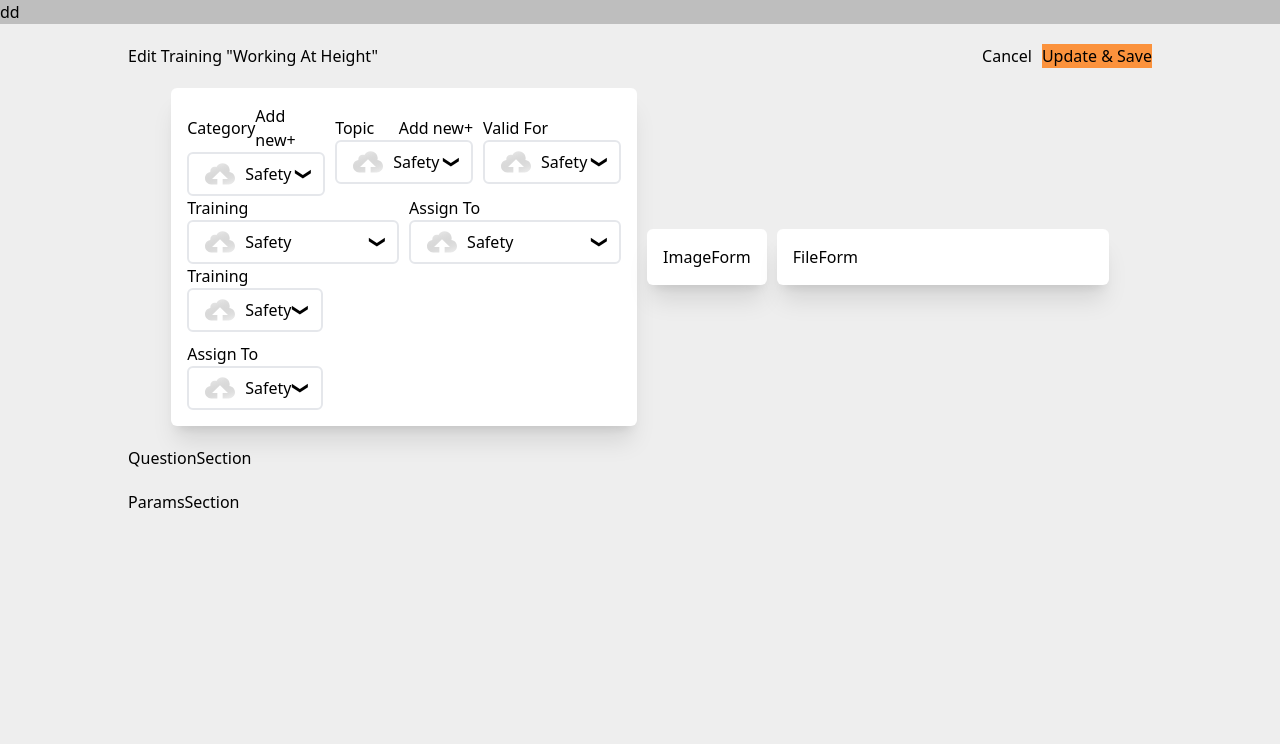
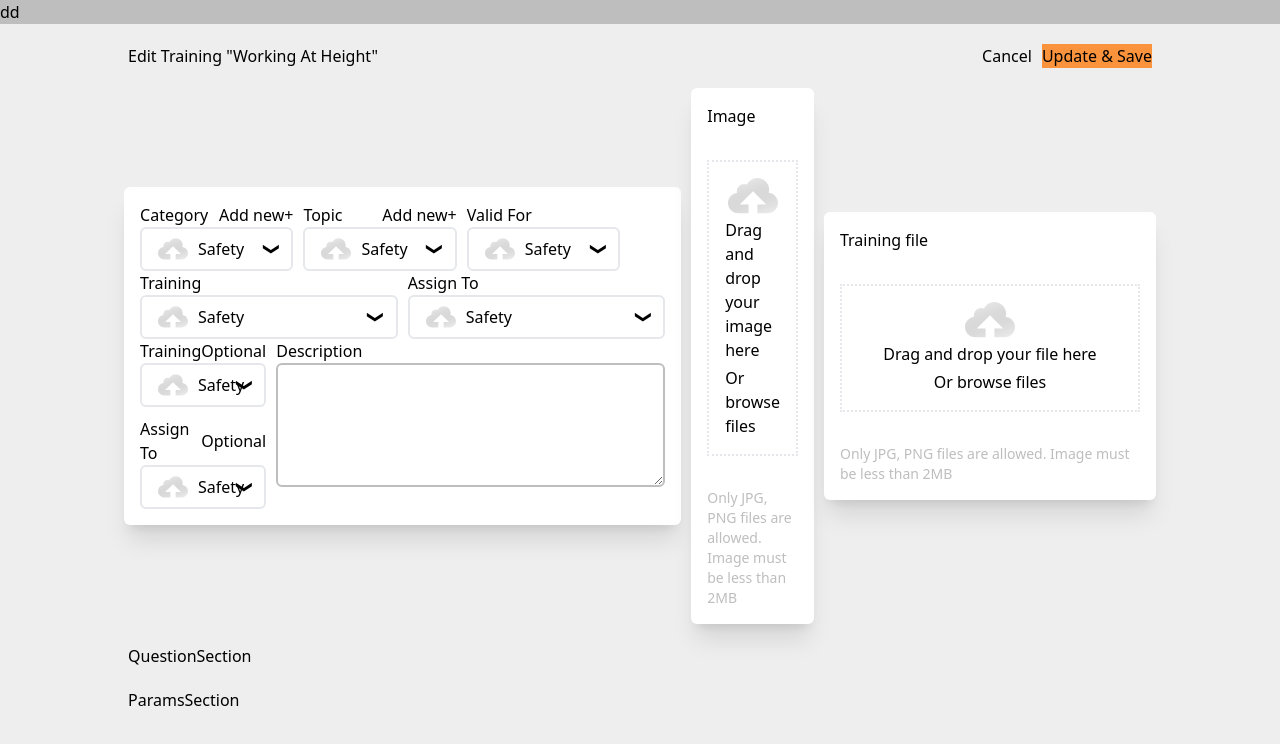
Before and after one commit to houdamzari/newelec-local, a React (Vite) app: page / in a window 1280 px wide. Shown: the top 744 px of the page. Built offline with nearby package versions, Linux system fonts and the light colour scheme.

Commit message:
new stuff

```diff
--- /dev/null
+++ b/src/assets/index.js
@@ -0,0 +1 @@
+export { default as upload } from "./upload-icon.svg";
--- a/src/components/Card/Card.jsx
+++ b/src/components/Card/Card.jsx
@@ -2,7 +2,7 @@ import React from "react";
 
 function Card({ children }) {
   return (
-    <div className="w-fit h-full bg-white p-4 rounded-md shadow-xl">
+    <div className="w-full h-full bg-white p-4 rounded-md shadow-xl">
       {children}
     </div>
   );
--- a/src/components/Dropdown/Dropdown.jsx
+++ b/src/components/Dropdown/Dropdown.jsx
@@ -1,9 +1,16 @@
-import { useState } from "react";
+import { useState, useCallback } from "react";
 import Flex from "../Flex/Flex";
 
 function Dropdown({ label, addNewAvailable, optional, dropdownOptions }) {
   const [optionSelected, setOptionSelected] = useState(dropdownOptions[0]);
   const [open, setOpen] = useState(false);
+  const handleSelectOption = useCallback(
+    (i) => {
+      setOptionSelected(dropdownOptions[i]);
+      setOpen(false);
+    },
+    [optionSelected]
+  );
   return (
     <div className="w-full">
       <Flex
@@ -33,11 +40,11 @@ function Dropdown({ label, addNewAvailable, optional, dropdownOptions }) {
         </div>
 
         {open && (
-          <div className="absolute top-[40px] w-full bg-white left-0">
+          <div className="absolute top-[40px] w-full bg-white left-0 z-[9999]">
             {dropdownOptions.map((option, i) => (
               <div
                 key={option.option}
-                onClick={() => setOptionSelected(dropdownOptions[i])}
+                onClick={() => handleSelectOption(i)}
                 className="flex flex-row justify-between border-2 cursor-pointer rounded-md px-4 py-2"
               >
                 <Flex flexDirection="flex-row" gap="gap-[10px]">
--- a/src/components/EditSection/FileForm/FileForm.jsx
+++ b/src/components/EditSection/FileForm/FileForm.jsx
@@ -1,7 +1,16 @@
 import React from "react";
+import FileInput from "../../FileInput/FileInput";
 
 function FileForm() {
-  return <div className="w-[300px]">FileForm</div>;
+  return (
+    <div className="w-[300px]">
+      <p>Training file</p>
+      <FileInput />
+      <p className="mt-8 text-sm text-grey">
+        Only JPG, PNG files are allowed. Image must be less than 2MB
+      </p>
+    </div>
+  );
 }
 
 export default FileForm;
--- a/src/components/EditSection/Form/Form.jsx
+++ b/src/components/EditSection/Form/Form.jsx
@@ -10,7 +10,7 @@ function Form() {
   return (
     <div>
       <Flex
-        className="w-full"
+        className="w-[30rem]"
         flexDirection={"flex-row"}
         justifyContent={"justify-start"}
         alignItems={"items-center"}
@@ -32,18 +32,27 @@ function Form() {
       <Flex
         flexDirection={"flex-row"}
         justifyContent={"justify-start"}
-        alignItems={"items-center"}
+        alignItems={"items-start"}
         gap={"gap-[10px]"}
       >
         <Flex
           flexDirection={"flex-col"}
-          justifyContent={"justify-start"}
+          justifyContent={"justify-center"}
           alignItems={"items-center"}
           gap={"gap-[10px]"}
         >
-          <Dropdown label="Training" dropdownOptions={category} />
-          <Dropdown label="Assign To" dropdownOptions={category} />
+          <Dropdown label="Training" optional dropdownOptions={category} />
+          <Dropdown label="Assign To" optional dropdownOptions={category} />
         </Flex>
+        <div>
+          <p>Description</p>
+          <textarea
+            name="description"
+            className="border-2 border-grey rounded-md"
+            cols="40"
+            rows="5"
+          ></textarea>
+        </div>
       </Flex>
     </div>
   );
--- a/src/components/EditSection/ImageForm/ImageForm.jsx
+++ b/src/components/EditSection/ImageForm/ImageForm.jsx
@@ -1,7 +1,15 @@
 import React from "react";
-
+import FileInput from "../../FileInput/FileInput";
 function ImageForm() {
-  return <div>ImageForm</div>;
+  return (
+    <div>
+      <p>Image</p>
+      <FileInput imageInput />
+      <p className="mt-8 text-sm text-grey">
+        Only JPG, PNG files are allowed. Image must be less than 2MB
+      </p>
+    </div>
+  );
 }
 
 export default ImageForm;
--- /dev/null
+++ b/src/components/FileInput/FileInput.jsx
@@ -0,0 +1,48 @@
+import React, { useState } from "react";
+import { upload } from "../../assets";
+import Flex from "../Flex/Flex";
+function FileInput({ imageInput }) {
+  const [file, setFile] = useState(null);
+  const acceptance = imageInput ? "image/*" : ".pdf,.mp4,.mov,.ppt,.pptx,.key";
+
+  return (
+    <>
+      <div className="relative border-2 p-4 mt-8 border-dotted w-full flex flex-col gap-1 justify-center items-center">
+        <input
+          accept={acceptance}
+          type="file"
+          onChange={(e) => {
+            setFile(e.target.files[0]);
+          }}
+          className="absolute cursor-pointer appearance-none opacity-0  w-full h-full top-0 left-0"
+        />
+        <img src={upload} alt="img-upload" className="w-[50px] " />
+        <p>Drag and drop your {imageInput ? "image" : "file"} here</p>
+        <p>Or browse files</p>
+      </div>
+      {file && (
+        <Flex
+          className="bg-green-500 mt-4 p-2 rounded-md"
+          flexDirection={"flex-row"}
+          alignItems={"items-center"}
+          justifyContent={"justify-between"}
+        >
+          <div>
+            <p className="text-sm text-white">Completed</p>
+            <p className="text-sm text-white">{file.name}</p>
+          </div>
+          <Flex
+            className="bg-white rounded-full w-[30px] h-[30px] text-xl  cursor-pointer"
+            justifyContent={"justify-center"}
+            alignItems={"items-center"}
+            onClick={() => setFile("")}
+          >
+            <p className="relative top-[-2px]">x</p>
+          </Flex>
+        </Flex>
+      )}
+    </>
+  );
+}
+
+export default FileInput;
--- a/src/components/Flex/Flex.jsx
+++ b/src/components/Flex/Flex.jsx
@@ -6,9 +6,11 @@ function Flex({
   alignItems,
   className,
   gap,
+  onClick,
 }) {
   return (
     <div
+      onClick={() => (onClick ? onClick() : null)}
       className={`flex ${
         className +
         " " +
```
